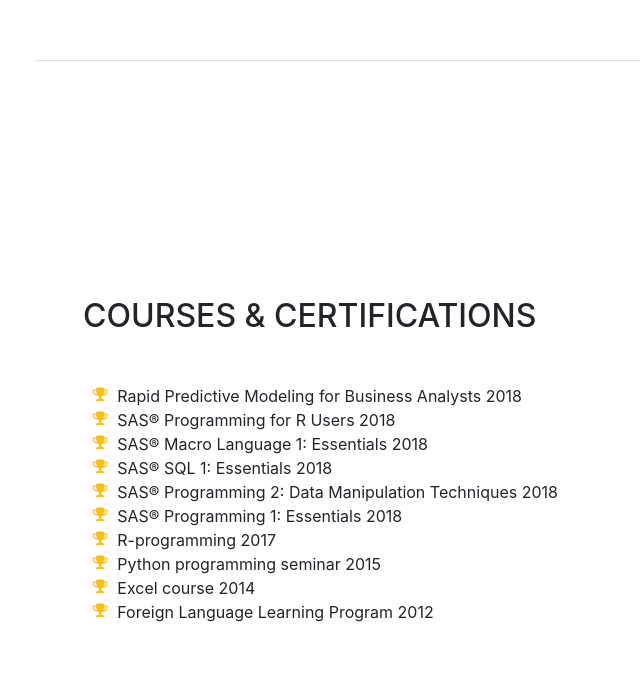
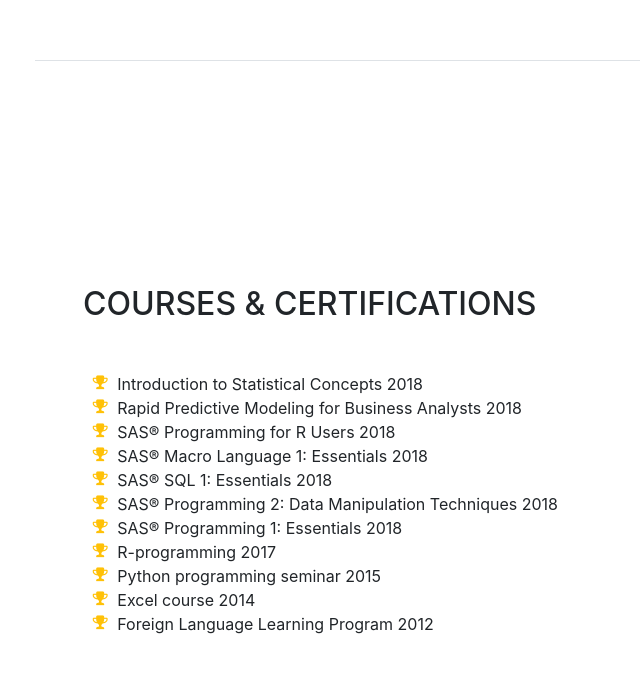
Before and after one commit to riarangogi/riarangogi.github.io, a website with bundled scripts: page index.html in a window 1280 px wide. Shown: the part 4178-4851 px from the top of the page, without its empty margins (237-877 px from the left). Built offline with nearby package versions, Linux system fonts and the light colour scheme; a web font is replaced by a local one.

Commit message:
I added Introduction to Statistical Concepts TO course section

```diff
--- a/index.html
+++ b/index.html
@@ -248,6 +248,9 @@
           <ul class="fa-ul mb-0">
             <li>
               <i class="fa-li fa fa-trophy text-warning"></i>
+              Introduction to Statistical Concepts 2018</li>
+            <li>
+              <i class="fa-li fa fa-trophy text-warning"></i>
               Rapid Predictive Modeling for Business Analysts 2018</li>
             <li>
               <i class="fa-li fa fa-trophy text-warning"></i>
```
